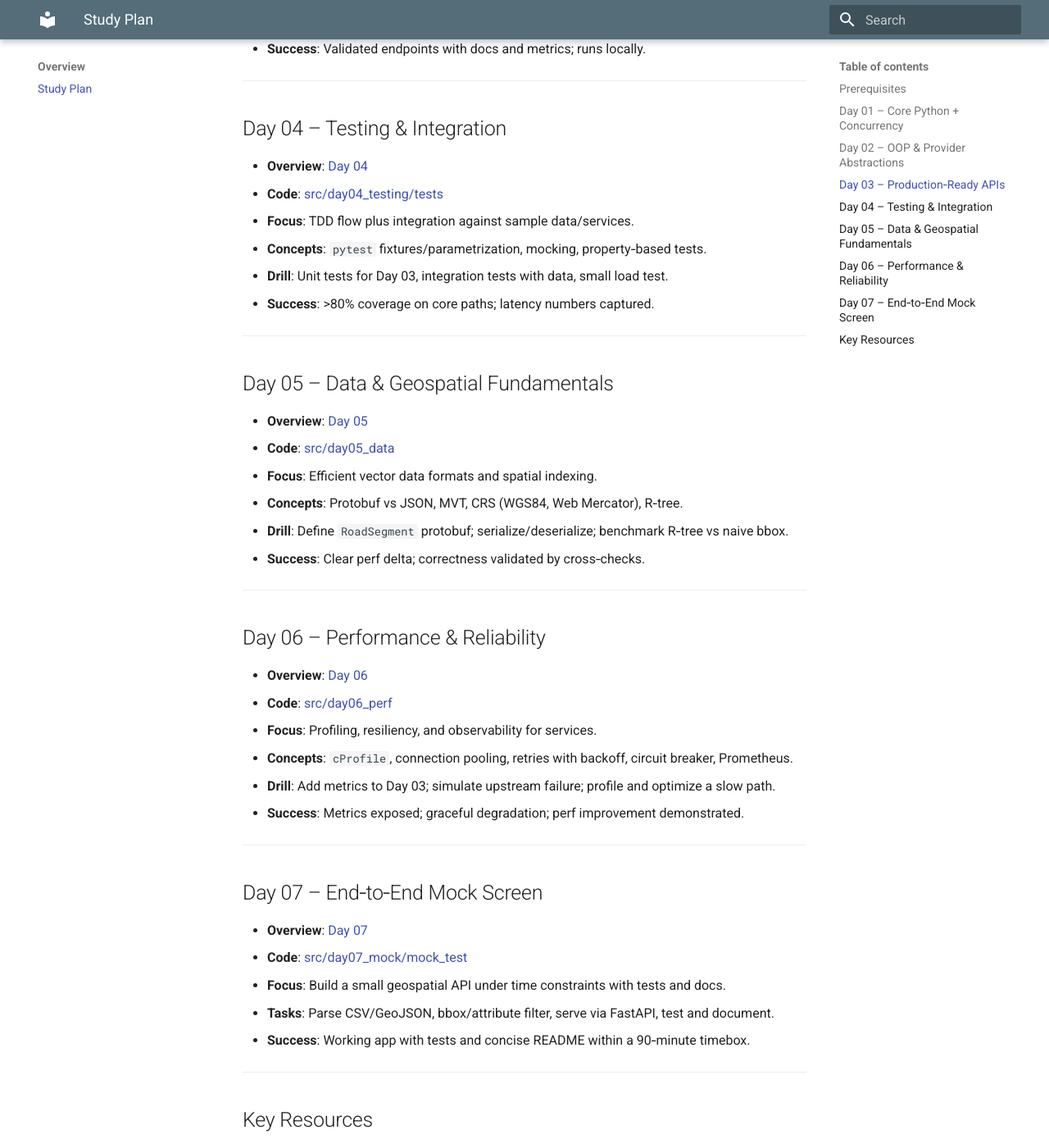
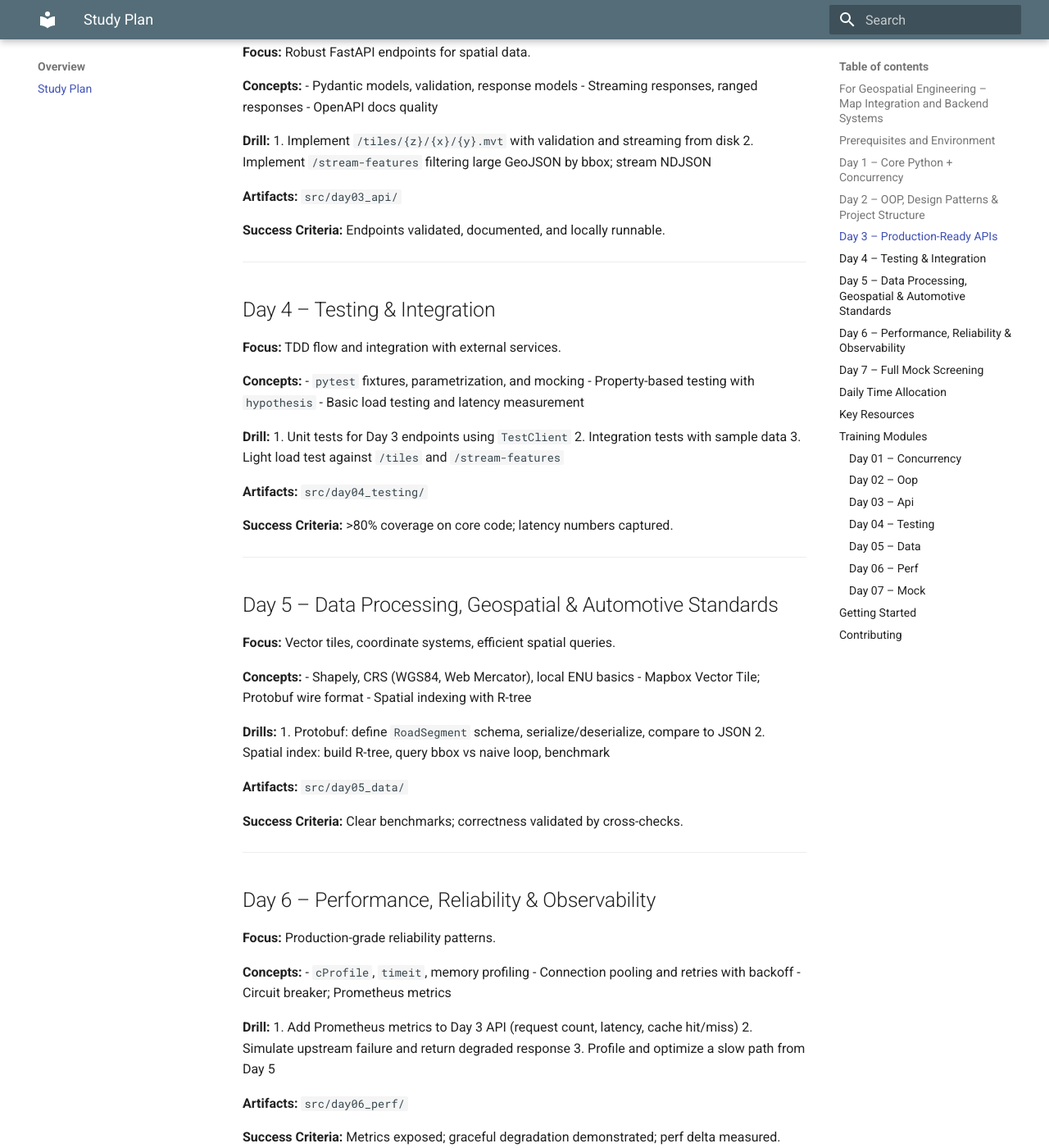
Before and after one commit to rgdonohue/geospatial-python-guide, an MkDocs documentation site: the page built from docs/content/study_plan.md, in a window 1280 px wide and 1400 px high, scrolled down 1398 px. Shown: the whole window at 82% size. Built offline with MkDocs 1.6.1 and Material for MkDocs 9.7.7, drawn with Linux system fonts in a browser that asks for light colours; some of the changed text lies outside the part shown.

Commit message:
Converter: auto-generate study_plan.md with module links and descriptions from READMEs

```diff
--- a/docs/content/study_plan.md
+++ b/docs/content/study_plan.md
@@ -1,86 +1,213 @@
-# Study Plan
+# Python Geospatial Key Practices
 
-A 7‑day plan to build production‑ready skills for software engineering with geospatial data. Each day links to an overview page in this site and to the runnable code modules in the repository.
-
-## Prerequisites
-- Python 3.11+
-- Create a virtualenv and install deps: `python -m venv .venv && source .venv/bin/activate && pip install -r requirements.txt`
-- Project code lives under `src/` with one folder per day; docs live under `docs/content/`
+### For Geospatial Engineering – Map Integration and Backend Systems
 
 ---
 
-## Day 01 – Core Python + Concurrency
-- **Overview**: [Day 01](day01_concurrency/index.md)
-- **Code**: [src/day01_concurrency](https://github.com/rgdonohue/geospatial-python-guide/tree/main/src/day01_concurrency)
-- **Focus**: Async I/O for high‑throughput tile fetching with backpressure.
-- **Concepts**: `async`/`await`, task groups, timeouts, `asyncio.Semaphore`.
-- **Drill**: Implement and benchmark a bounded‑concurrency tile fetcher; compare sequential vs concurrent.
-- **Success**: Measurable speedup; clean cancellation and retry/timeout behavior.
+## Prerequisites and Environment
+
+- Python 3.11+
+- Use a virtualenv with pip (no conda). From the repo root:
+  - `python -m venv .venv && source .venv/bin/activate`
+  - `pip install -r requirements.txt`
+- Code scaffold lives under `src/` with one folder per day.
 
 ---
 
-## Day 02 – OOP & Provider Abstractions
-- **Overview**: [Day 02](day02_oop/index.md)
-- **Code**: [src/day02_oop](https://github.com/rgdonohue/geospatial-python-guide/tree/main/src/day02_oop)
-- **Focus**: Interchangeable data providers behind clear interfaces.
-- **Concepts**: ABCs, composition, Factory/Strategy patterns, package layout.
-- **Drill**: Define a `MapDataProvider`; implement `GeoJSONProvider` and `MVTProvider`; simple factory.
-- **Success**: Providers swap seamlessly behind a single interface with light tests.
+## Day 1 – Core Python + Concurrency
+
+**Focus:** Async I/O patterns for high-throughput tile fetching and backpressure.
+
+**Concepts:**
+- Data structures and comprehensions; iterators/generators
+- `dataclasses` vs `NamedTuple`
+- Type hints and mypy-friendly APIs
+- `async`/`await`, task groups, backpressure with `asyncio.Semaphore`
+
+**Drill:**
+1. Implement async tile fetcher for `https://tile.openstreetmap.org/{z}/{x}/{y}.png`
+2. Run sequential vs concurrent benchmarks; add bounded concurrency
+3. Record results and observations
+
+**Artifacts:** `src/day01_concurrency/`
+
+**Success Criteria:** Measurable speedup with concurrency; clean cancellation and timeout handling.
 
 ---
 
-## Day 03 – Production‑Ready APIs
-- **Overview**: [Day 03](day03_api/index.md)
-- **Code**: [src/day03_api](https://github.com/rgdonohue/geospatial-python-guide/tree/main/src/day03_api)
-- **Focus**: Robust FastAPI endpoints for spatial data.
-- **Concepts**: Pydantic models, validation, streaming responses, OpenAPI quality.
-- **Drill**: Tiles endpoint with validation and streaming; bbox‑filtered NDJSON stream.
-- **Success**: Validated endpoints with docs and metrics; runs locally.
+## Day 2 – OOP, Design Patterns & Project Structure
+
+**Focus:** Clean abstractions for data providers.
+
+**Concepts:**
+- Abstract base classes, composition over inheritance
+- Factory and Strategy patterns
+- Package layout, `__init__.py`, tests organization
+
+**Drill:**
+1. Define `MapDataProvider` ABC
+2. Implement `GeoJSONProvider` and `MVTProvider`
+3. Simple factory to select provider by content type
+
+**Artifacts:** `src/day02_oop/`
+
+**Success Criteria:** Providers interchangeable behind a single interface with minimal tests.
 
 ---
 
-## Day 04 – Testing & Integration
-- **Overview**: [Day 04](day04_testing/index.md)
-- **Code**: [src/day04_testing/tests](https://github.com/rgdonohue/geospatial-python-guide/tree/main/src/day04_testing/tests)
-- **Focus**: TDD flow plus integration against sample data/services.
-- **Concepts**: `pytest` fixtures/parametrization, mocking, property‑based tests.
-- **Drill**: Unit tests for Day 03, integration tests with data, small load test.
-- **Success**: >80% coverage on core paths; latency numbers captured.
+## Day 3 – Production-Ready APIs
+
+**Focus:** Robust FastAPI endpoints for spatial data.
+
+**Concepts:**
+- Pydantic models, validation, response models
+- Streaming responses, ranged responses
+- OpenAPI docs quality
+
+**Drill:**
+1. Implement `/tiles/{z}/{x}/{y}.mvt` with validation and streaming from disk
+2. Implement `/stream-features` filtering large GeoJSON by bbox; stream NDJSON
+
+**Artifacts:** `src/day03_api/`
+
+**Success Criteria:** Endpoints validated, documented, and locally runnable.
 
 ---
 
-## Day 05 – Data & Geospatial Fundamentals
-- **Overview**: [Day 05](day05_data/index.md)
-- **Code**: [src/day05_data](https://github.com/rgdonohue/geospatial-python-guide/tree/main/src/day05_data)
-- **Focus**: Efficient vector data formats and spatial indexing.
-- **Concepts**: Protobuf vs JSON, MVT, CRS (WGS84, Web Mercator), R‑tree.
-- **Drill**: Define `RoadSegment` protobuf; serialize/deserialize; benchmark R‑tree vs naive bbox.
-- **Success**: Clear perf delta; correctness validated by cross‑checks.
+## Day 4 – Testing & Integration
+
+**Focus:** TDD flow and integration with external services.
+
+**Concepts:**
+- `pytest` fixtures, parametrization, and mocking
+- Property-based testing with `hypothesis`
+- Basic load testing and latency measurement
+
+**Drill:**
+1. Unit tests for Day 3 endpoints using `TestClient`
+2. Integration tests with sample data
+3. Light load test against `/tiles` and `/stream-features`
+
+**Artifacts:** `src/day04_testing/`
+
+**Success Criteria:** >80% coverage on core code; latency numbers captured.
 
 ---
 
-## Day 06 – Performance & Reliability
-- **Overview**: [Day 06](day06_perf/index.md)
-- **Code**: [src/day06_perf](https://github.com/rgdonohue/geospatial-python-guide/tree/main/src/day06_perf)
-- **Focus**: Profiling, resiliency, and observability for services.
-- **Concepts**: `cProfile`, connection pooling, retries with backoff, circuit breaker, Prometheus.
-- **Drill**: Add metrics to Day 03; simulate upstream failure; profile and optimize a slow path.
-- **Success**: Metrics exposed; graceful degradation; perf improvement demonstrated.
+## Day 5 – Data Processing, Geospatial & Automotive Standards
+
+**Focus:** Vector tiles, coordinate systems, efficient spatial queries.
+
+**Concepts:**
+- Shapely, CRS (WGS84, Web Mercator), local ENU basics
+- Mapbox Vector Tile; Protobuf wire format
+- Spatial indexing with R-tree
+
+**Drills:**
+1. Protobuf: define `RoadSegment` schema, serialize/deserialize, compare to JSON
+2. Spatial index: build R-tree, query bbox vs naive loop, benchmark
+
+**Artifacts:** `src/day05_data/`
+
+**Success Criteria:** Clear benchmarks; correctness validated by cross-checks.
 
 ---
 
-## Day 07 – End‑to‑End Mock Screen
-- **Overview**: [Day 07](day07_mock/index.md)
-- **Code**: [src/day07_mock/mock_test](https://github.com/rgdonohue/geospatial-python-guide/tree/main/src/day07_mock/mock_test)
-- **Focus**: Build a small geospatial API under time constraints with tests and docs.
-- **Tasks**: Parse CSV/GeoJSON, bbox/attribute filter, serve via FastAPI, test and document.
-- **Success**: Working app with tests and concise README within a 90‑minute timebox.
+## Day 6 – Performance, Reliability & Observability
+
+**Focus:** Production-grade reliability patterns.
+
+**Concepts:**
+- `cProfile`, `timeit`, memory profiling
+- Connection pooling and retries with backoff
+- Circuit breaker; Prometheus metrics
+
+**Drill:**
+1. Add Prometheus metrics to Day 3 API (request count, latency, cache hit/miss)
+2. Simulate upstream failure and return degraded response
+3. Profile and optimize a slow path from Day 5
+
+**Artifacts:** `src/day06_perf/`
+
+**Success Criteria:** Metrics exposed; graceful degradation demonstrated; perf delta measured.
+
+---
+
+## Day 7 – Full Mock Screening
+
+**Focus:** Simulate test conditions end-to-end.
+
+**Tasks:**
+- Parse CSV/GeoJSON; filter by bbox & attribute
+- Serve results via FastAPI; unit tests; README
+- Timebox: 90 minutes; conduct post-mortem
+
+**Artifacts:** `src/day07_mock/mock_test/` (+ see `MOCK_TEST.md`)
+
+**Success Criteria:** Working app with tests and clear documentation in the timebox.
+
+---
+
+## Daily Time Allocation
+
+- 60 min: Focused concept review
+- 120 min: Coding drills
+- 15 min: Industry reading
 
 ---
 
 ## Key Resources
+
 - FastAPI Docs
 - Pytest Docs
 - Mapbox Vector Tile Spec
 - PostGIS in Action
 - Fluent Python
+
+## Training Modules
+
+### Day 01 – Concurrency
+- **Overview**: [Day 01](day01_concurrency/index.md)
+- **Code**: [src/day01_concurrency](https://github.com/rgdonohue/geospatial-python-guide/tree/main/src/day01_concurrency)
+- **Description**: This module introduces the foundational concepts of asynchronous programming and concurrent I/O operations in the context of distributed geospatial systems. By the end of this module, you will understand:
+
+### Day 02 – Oop
+- **Overview**: [Day 02](day02_oop/index.md)
+- **Code**: [src/day02_oop](https://github.com/rgdonohue/geospatial-python-guide/tree/main/src/day02_oop)
+- **Description**: This module introduces enterprise-grade software architecture patterns essential for building scalable, maintainable geospatial data processing systems. By the end of this module, you will understand:
+
+### Day 03 – Api
+- **Overview**: [Day 03](day03_api/index.md)
+- **Code**: [src/day03_api](https://github.com/rgdonohue/geospatial-python-guide/tree/main/src/day03_api)
+- **Description**: This module covers enterprise-grade API design and implementation for geospatial services, focusing on scalability, reliability, and maintainability patterns used in production mapping and location-based systems. By the end of this module, you will understand:
+
+### Day 04 – Testing
+- **Overview**: [Day 04](day04_testing/index.md)
+- **Code**: [src/day04_testing](https://github.com/rgdonohue/geospatial-python-guide/tree/main/src/day04_testing)
+- **Description**: This module covers comprehensive testing strategies essential for enterprise geospatial systems, emphasizing quality engineering practices that ensure reliability, performance, and maintainability at scale. By the end of this module, you will understand:
+
+### Day 05 – Data
+- **Overview**: [Day 05](day05_data/index.md)
+- **Code**: [src/day05_data](https://github.com/rgdonohue/geospatial-python-guide/tree/main/src/day05_data)
+- **Description**: This module covers the sophisticated data processing techniques essential for enterprise geospatial systems, focusing on performance optimization, data serialization, and spatial indexing strategies used in production mapping and location intelligence platforms. By the end of this module, you will understand:
+
+### Day 06 – Perf
+- **Overview**: [Day 06](day06_perf/index.md)
+- **Code**: [src/day06_perf](https://github.com/rgdonohue/geospatial-python-guide/tree/main/src/day06_perf)
+- **Description**: This module covers advanced performance engineering and reliability practices essential for enterprise geospatial systems operating at scale. By the end of this module, you will understand:
+
+### Day 07 – Mock
+- **Overview**: [Day 07](day07_mock/index.md)
+- **Code**: [src/day07_mock](https://github.com/rgdonohue/geospatial-python-guide/tree/main/src/day07_mock)
+- **Description**: This capstone project synthesizes all concepts from the previous modules into a comprehensive enterprise-grade geospatial service. By the end of this module, you will have demonstrated:
+
+## Getting Started
+
+1. **Clone and setup**: `git clone <repo> && cd geospatial-python-guide`
+2. **Install dependencies**: `cd docs && pip install -r requirements.txt`
+3. **View docs locally**: `mkdocs serve`
+4. **Start with Day 1**: Begin with the concurrency module and work through each day
+
+## Contributing
+
+Found an issue or have an improvement? Open a PR or issue on GitHub.
```
Also changed, not shown: convert_to_mkdocs.py (+83 -13 lines).
